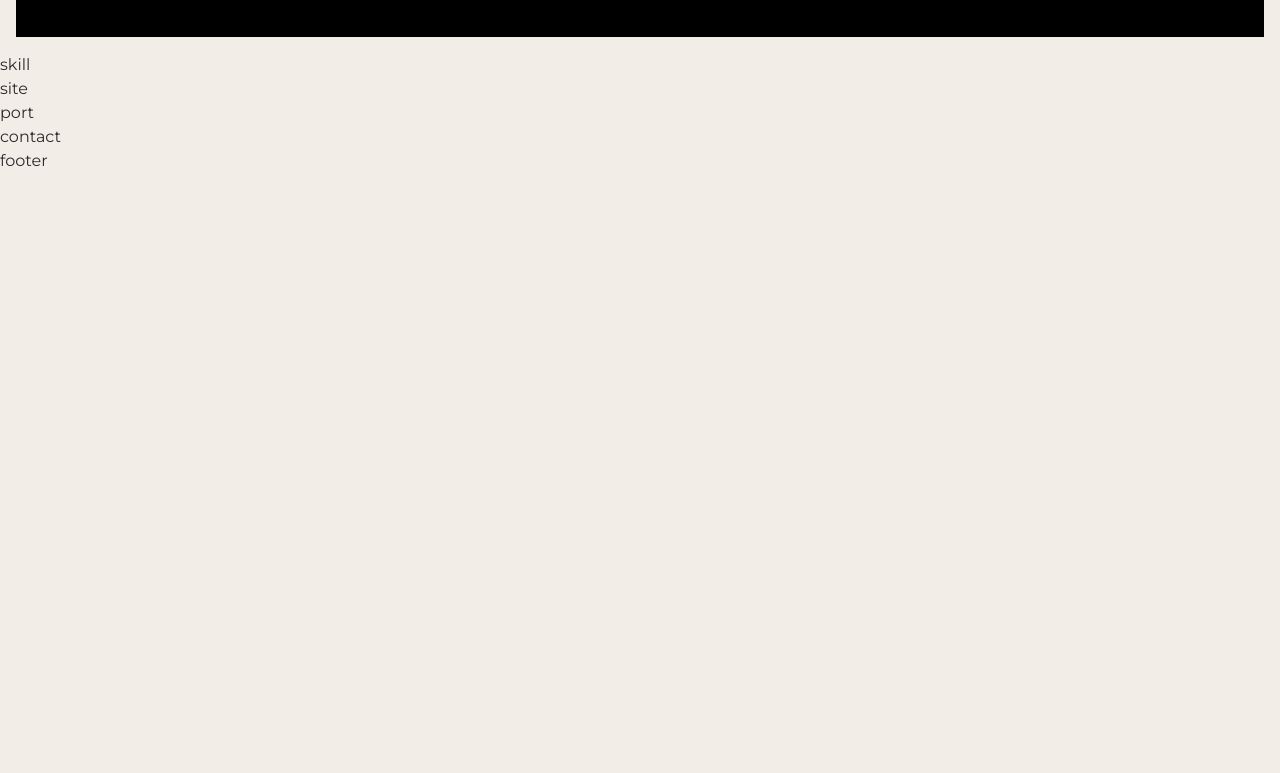
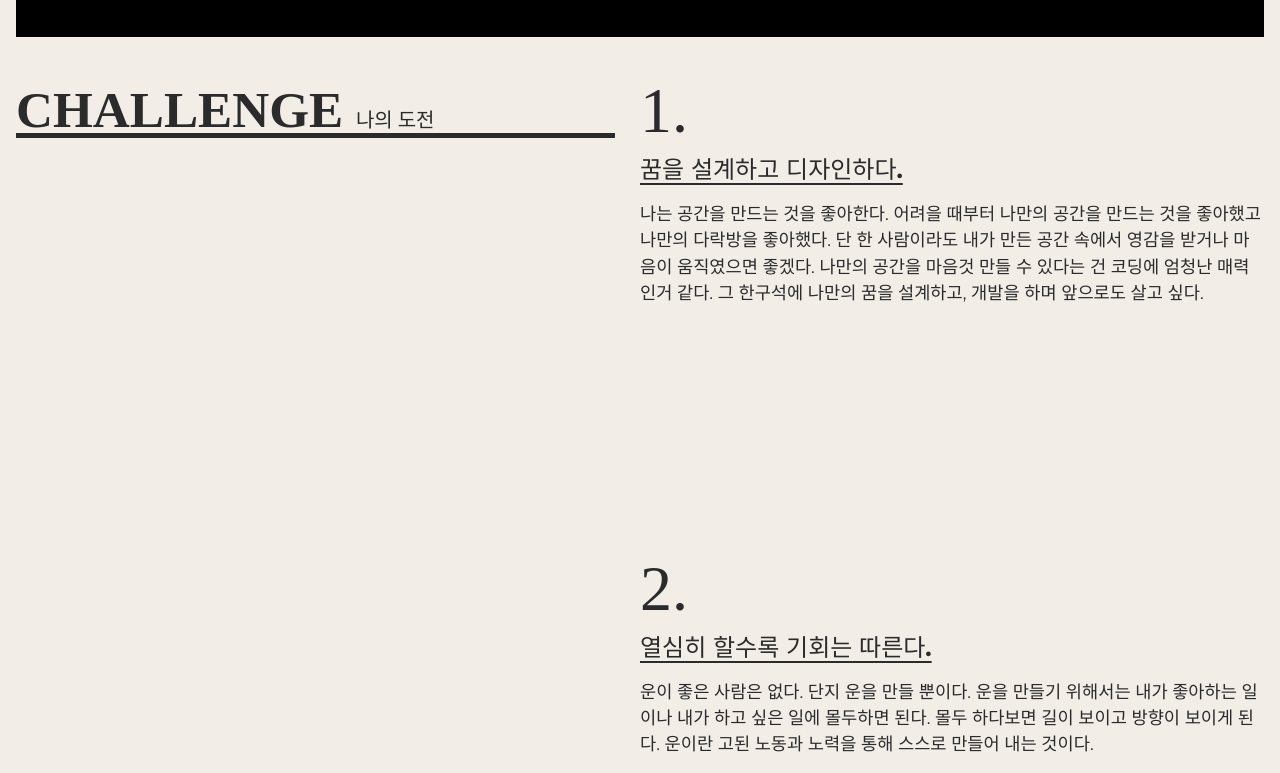
Before and after one commit to siri-project/port2023-vite, a website built with Vite: page src/index.html in a window 1280 px wide. Shown: the part 747-1520 px from the top of the page. Before the commit the page ends 920 px from the top, so only its background shows below. Built offline with nearby package versions, Linux system fonts and the light colour scheme; a small style sheet from the web is missing; a web font is replaced by a local one.

Commit message:
skill 완료

```diff
--- a/src/assets/scss/layout/_skill.scss
+++ b/src/assets/scss/layout/_skill.scss
@@ -1,3 +1,61 @@
 #skill {
-
+	.skill-inner {
+		display: flex;
+		justify-content: space-between;
+		padding: 16px;
+		@media (max-width: 800px){
+			flex-direction: column;
+		}
+	}
+	.skill-title {
+		position: sticky;
+		top: 70px;
+		left: 0;
+		width: 48%;
+		height: 5vw;
+		line-height: 1.6;
+		font-family: var(--mainKor-font);
+		font-size: 4vw;
+		font-weight: 900;
+		color: var(--black100);
+		text-transform: uppercase;
+		border-bottom: 0.4vw solid var(--black100);
+		@media (max-width: 800px){
+			top: 68px;
+			width: 100%;
+			height: auto;
+			margin-bottom: 10vw;
+			font-size: 30px;
+			background-color: var(--mainBg-color);
+		}
+		em {
+			line-height: 2;
+			font-size: 1.25rem;
+			font-weight: 400;
+		}
+	}
+	.skill-desc {
+		width: 50%;
+		@media (max-width: 800px){
+			width: 100%;
+		}
+		span {
+			line-height: 1.3;
+			font-family: var(--mainNum-font);
+			font-size: 5vw;
+			@media (max-width: 800px){
+				font-size: 20vw;
+			}
+		}
+		h3 {
+			margin-bottom: 1vw;
+			font-size: 1.5rem;
+			text-decoration: underline;
+			text-underline-position: under;
+		}
+		p {
+			margin-bottom: 30vh;
+			font-size: 1.1rem;
+		}
+	}
 }
--- a/src/index.html
+++ b/src/index.html
@@ -84,7 +84,43 @@
 		</section>
 
 		<section id="skill">
-			skill
+			<div class="skill-inner">
+				<h2 class="skill-title">
+					Challenge <em>나의 도전</em>
+				</h2>
+				<div class="skill-desc">
+					<div>
+						<span>1.</span>
+						<h3>꿈을 설계하고 디자인하다.</h3>
+						<p>
+							나는 공간을 만드는 것을 좋아한다.
+							어려을 때부터 나만의 공간을 만드는 것을 좋아했고 나만의 다락방을 좋아했다.
+							단 한 사람이라도 내가 만든 공간 속에서 영감을 받거나 마음이 움직였으면 좋겠다.
+							나만의 공간을 마음것 만들 수 있다는 건 코딩에 엄청난 매력인거 같다.
+							그 한구석에 나만의 꿈을 설계하고, 개발을 하며 앞으로도 살고 싶다.
+						</p>
+					</div>
+					<div>
+						<span>2.</span>
+						<h3>열심히 할수록 기회는 따른다.</h3>
+						<p>
+							운이 좋은 사람은 없다. 단지 운을 만들 뿐이다.
+							운을 만들기 위해서는 내가 좋아하는 일이나 내가 하고 싶은 일에 몰두하면 된다.
+							몰두 하다보면 길이 보이고 방향이 보이게 된다.
+							운이란 고된 노동과 노력을 통해 스스로 만들어 내는 것이다.
+						</p>
+					</div>
+					<div>
+						<span>3.</span>
+						<h3>나에게 정직하다.</h3>
+						<p>
+							정직은 다른 사람보다 나에게 큰 의미를 부여해야 한다.
+							자신이 정직하지 않으면 진정으로 원하는 일을 열정적으로 밀고 나갈 수 없다.
+							마음에서 우러나오는 일을 해야 정직해지며 삶을 더 즐길 줄 알게 된다.
+						</p>
+					</div>
+				</div>
+			</div>
 		</section>
 
 		<section id="site">
```
Also changed, not shown: src/assets/css/style.css, 1 other file.
